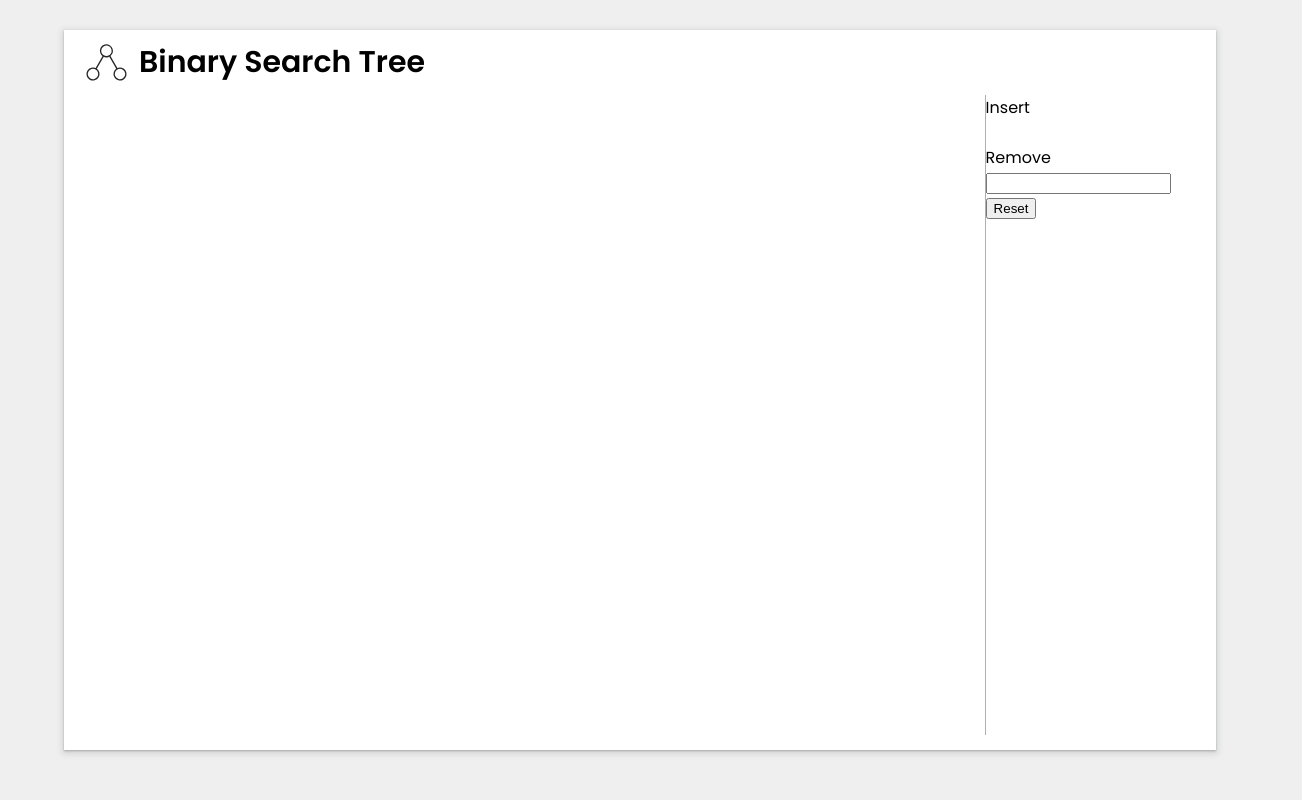
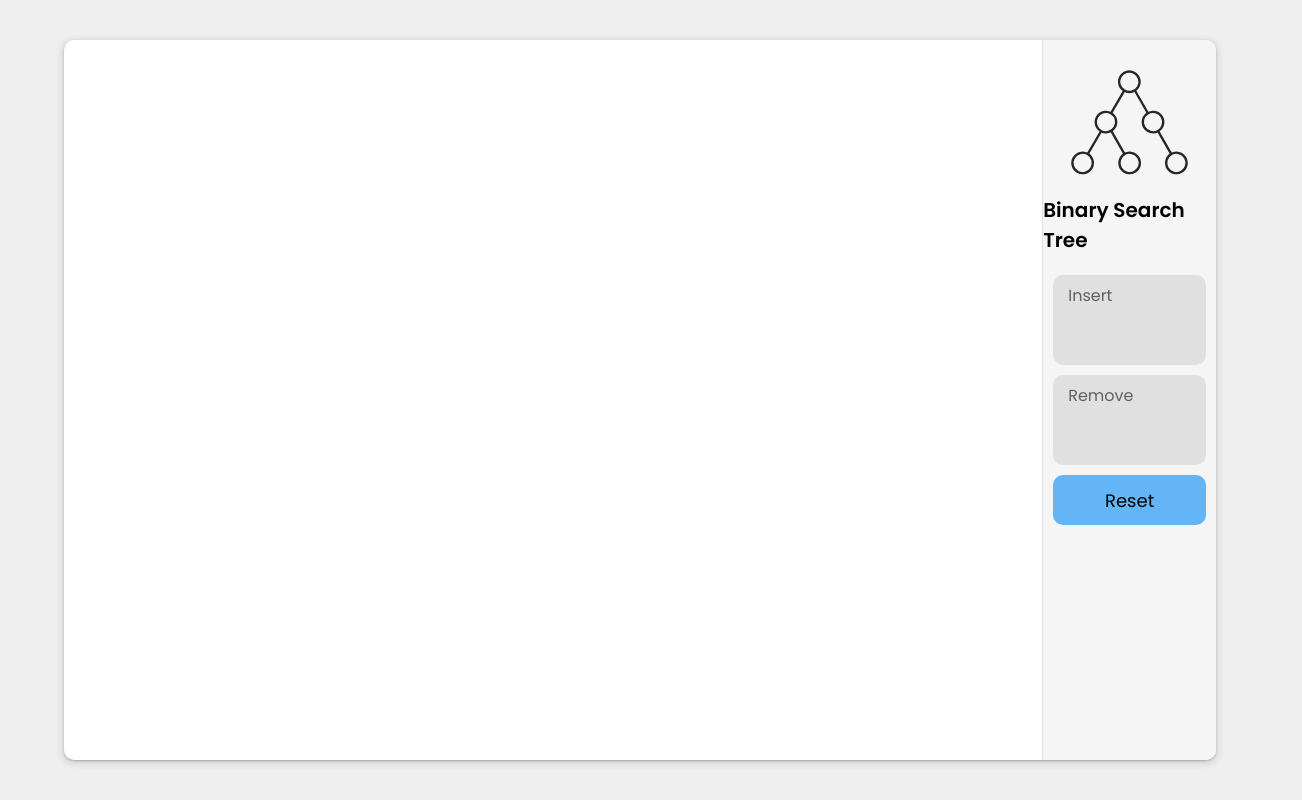
Before and after one commit to ckdhkdwns/algospace, a Next.js app: page /board/binary-search-tree in a window 1280 px wide. Shown: the whole page, 1302 px wide, since content can reach past the window. Built offline with nearby package versions, Linux system fonts and the light colour scheme.

Commit message:
FEAT: 애니메이션
BST에 Insert할 때 애니메이션을 추가했습니다.

```diff
--- a/interfaces/types.tsx
+++ b/interfaces/types.tsx
@@ -1,8 +1,11 @@
 export type Node = {
   value: number;
 
+  parentNode: Node | null;
   leftNode: number | null;
   rightNode: number | null;
+
+  depth: number;
 
   top: number;
   left: number;
--- a/pages/_app.tsx
+++ b/pages/_app.tsx
@@ -1,6 +1,10 @@
 import '@/styles/globals.css'
 import type { AppProps } from 'next/app'
+import { ThemeProvider } from "styled-components";
+import { theme } from "styles/theme";
+export default function App({ Component, pageProps }: AppProps) {
 
-export default function App({ Component, pageProps }: AppProps) {
-  return <Component {...pageProps} />
+  return <ThemeProvider theme={theme}>
+    <Component {...pageProps} />
+  </ThemeProvider>
 }
--- a/pages/board/binary-search-tree.tsx
+++ b/pages/board/binary-search-tree.tsx
@@ -1,71 +1,120 @@
 import { useEffect, useState, useRef, RefObject } from "react";
 import styled from "styled-components";
 import Image from "next/image";
-import { motion } from "framer-motion"
+import { AnimationControls, motion, useAnimation, useAnimationControls } from "framer-motion"
 import { Node, Position } from "interfaces/types";
 import { NonEmptyArray } from "interfaces/interfaces";
 
 const Wrapper = styled.div`
   width: 90%;
-  margin: 30px auto;
+  margin: auto auto;
   display: flex;
-
-  flex-direction: column;
-  background-color: white;
+  box-sizing: border-box;
+  background-color: ${props => props.theme.colors.white};
   box-shadow: rgba(60, 64, 67, 0.3) 0px 1px 2px 0px,
     rgba(60, 64, 67, 0.15) 0px 2px 6px 2px;
 
+  border-radius: ${props => props.theme.borderRadius.medium};
   height: 90vh;
 `;
 const Header = styled.div`
   display: flex;
   margin: 10px 0px;
 `;
-const Insert = styled.div``;
-const InsertInput = styled.input`
-  all: unset;
+
+const Form = styled.div`
+  display: flex;
+  flex-direction: column;
+
+  margin: 10px;
+  box-sizing: border-box;
+  &:focus {
+    background: #BDBDBD;
+  }
+`
+const Insert = styled(Form)`
+    position: relative;
+`;
+const Remove = styled(Form)`
 `;
 
-const Remove = styled.div``;
-const RemoveInput = styled.input``;
+const Input = styled.input`
+  all: unset;
+  font-size: 30px;
+  padding: 35px 20px 10px 20px;
+  border-radius: ${props => props.theme.borderRadius.medium};
+  background: ${props => props.theme.colors.gray200};
+  box-sizing: border-box;
+  &:focus {
+    border: 2px solid gray;
+    padding: 33px 18px 8px 18px;
+  }
+`
 
-const Main = styled.div`
-  border-radius: 10px;
-  display: flex;
+const InputTitle = styled.div`
+  position: absolute;
+    color: #616161;
+    margin: 8px 15px;
+`
+const InsertInput = styled(Input)`
 `;
+
+const RemoveInput = styled(Input)``;
+
 const Board = styled.div`
   display: flex;
-
-  width: 80%;
-  height: 100%;
-
+  width: 85%;
+  height: 90%;
+  flex-direction: column;
   border-radius: 10px;
   position: relative;
 `;
 
 const Title = styled.div`
   display: flex;
-  font-size: 30px;
+  width: fit-content;
+  font-size: 20px;
   font-weight: 700;
+  width: fit-content;
+
+    flex-direction: column;
+    font-weight: 700;
+    margin: 10px auto 20px;
   img {
-    margin: 0 10px 0 20px;
+    margin: 10px auto;
   }
 `;
 
 const Controller = styled.div`
-  border-left: 1px solid #afafaf;
-  width: 20%;
+  border-left: 1px solid ${(props) => props.theme.colors.gray200};
+  width: 15%;
   height: 100%;
-  background: #ffffff;
+  background: ${(props) => props.theme.colors.gray100};
   border-radius: 0 10px 10px 0;
 `;
 
+const ResetButton = styled.button`
+  all: unset;
+    width: -webkit-fill-available;
+    background: ${(props) => props.theme.colors.brightBlue};
+    border-radius: 10px;
+    height: 50px;
+    margin: 0px 10px;
+    text-align: center;
+    font-size: 18px;
+    transition: 0.2s all;
+    &:hover {
+
+      background: ${(props) => props.theme.colors.translucentBlue};
+    }
+`
 const Circle = styled(motion.circle)`
   fill: #ffffff;
   stroke-width: 3px;
 `;
 const Line = styled(motion.line)`
   stroke-width: 3px;
+
 `;
 
 const Text = styled(motion.text)`
@@ -85,107 +134,129 @@ export default function BinarySearchTree() {
   const insertInput = useRef<HTMLInputElement>(null);
   const removeInput = useRef<HTMLInputElement>(null);
   const [nodePosition, setNodePosition] = useState<Position[]>([]);
+  const [insertNodePath, setInsertNodePath] = useState([rootNode]);
 
-  const nodesXGap = 8;
-  const nodesYGap = 70;
-  const maxDepth = 5;
+  const XGAP = 8;
+  const YGAP = 70;
+  const MAX_DEPTH = 5;
   const rootNodeMarginTop = 100;
 
-  const getXPositionOfElement = (element:RefObject<HTMLDivElement>) => {
-    if(element.current) return element?.current?.offsetWidth / 2;
-    else return 400;
+  const DEFAULT_POSITION = 400;
+
+  const getXPositionOfElement = (element: RefObject<HTMLDivElement>) => {
+
+    if (element.current) return element?.current?.offsetWidth / 2;
+    else return DEFAULT_POSITION;
   }
 
-  const insertNodeIntoBST = (
-    insertValue: number,
-    index: number | null,
-    depth: number,
-    x: number
-  ) => {
-    if (index === null) return;
-    if (nodes.length == rootNode) {
-      // 삽입하려는 노드가 첫번째 노드 (root node)라면
+  const appendLeftChild = (parentNode:Node, value: number, xPosition: number) => {
     setNodes([
+      ...nodes,
       {
-          value: (insertValue *= 1),
+        value: value,
+
+        parentNode: parentNode,
         leftNode: null,
         rightNode: null,
 
+        depth: parentNode.depth + 1,
+        top: parentNode.top + YGAP,
+        left: parentNode.left - xPosition * XGAP,
+        active: true,
+      },
+    ]);
+  }
+
+  const appendRightChild = (parentNode: Node, value: number, xPosition: number) => {
+    setNodes([
+      ...nodes,
+      {
+        value: value,
+
+        parentNode: parentNode,
+        leftNode: null,
+        rightNode: null,
+
+        depth: parentNode.depth + 1,
+        top: parentNode.top + YGAP,
+        left: parentNode.left + xPosition * XGAP,
+        active: true,
+      },
+    ]);
+  }
+
+  const appendRootNode = (value: number) => {
+    setNodes([
+      {
+        value: value,
+
+        parentNode: null,
+        leftNode: null,
+        rightNode: null,
+
+        depth: 0,
         top: rootNodeMarginTop,
         left: getXPositionOfElement(boardRef),
         active: true,
       },
     ]);
+  }
+
+  const insertNode = (
+    insertValue: number,
+    index: number | null,
+    depth: number,
+    xPosition: number,
+    path: number[]
+  ) => {
+    if (index === null) return;
+    if (nodes.length == rootNode) { // 삽입하려는 노드가 첫번째 노드 (root node)라면
+      appendRootNode(insertValue);
       return;
     }
     if (insertValue < nodes[index].value) {
-      if (nodes[index].leftNode) {
-        insertNodeIntoBST(
+      const node = nodes[index].leftNode;
+      if (node) {
+        path.push(node);
+        insertNode(
           insertValue,
-          nodes[index].leftNode,
+          node,
           depth + 1,
-          x - 2 ** (maxDepth - depth)
-        );
+          xPosition - 2 **  (MAX_DEPTH - depth),path);
       } else {
         nodes[index].leftNode = nodes.length;
-        setNodePosition([
-          ...nodePosition,
-          {
-            index: nodes.length,
-            top: nodes[index].top + nodesYGap,
-            left: nodes[index].left - x * nodesXGap,
-          },
-        ]);
-        setNodes([
-          ...nodes,
-          {
-            value: (insertValue *= 1),
-            leftNode: null,
-            rightNode: null,
-
-            top: nodes[index].top,
-            left: nodes[index].left,
-            active: true,
-          },
-        ]);
+        appendLeftChild(nodes[index], insertValue, xPosition);
+        path.push(nodes.length);
+        setInsertNodePath(path);
       }
     } else {
-      if (nodes[index].rightNode) {
-        insertNodeIntoBST(
+      const node = nodes[index].rightNode;
+      if (node) {
+        path.push(node);
+        insertNode(
           insertValue,
-          nodes[index].rightNode,
+          node,
           depth + 1,
-          x - 2 ** (maxDepth - depth)
+          xPosition - 2 **  (MAX_DEPTH - depth),
+          path
         );
       } else {
         nodes[index].rightNode = nodes.length;
-        setNodePosition([
-          ...nodePosition,
-          {
-            index: nodes.length,
-            top: nodes[index].top + nodesYGap,
-            left: nodes[index].left + x * nodesXGap,
-          },
-        ]);
-        setNodes([
-          ...nodes,
-          {
-            value: (insertValue *= 1),
-            leftNode: null,
-            rightNode: null,
-
-            top: nodes[index].top,
-            left: nodes[index].left,
-            active: true,
-          },
-        ]);
+        appendRightChild(nodes[index], insertValue, xPosition);
+        path.push(nodes.length);
+        setInsertNodePath(path);
       }
     }
+
   };
 
 
   function isNonEmpty<T>(arr: Array<T>): arr is NonEmptyArray<T> {
     return arr.length > 0;
+  }
+
+  const getRemoveIndex = (value:number) => {
+
   }
 
   const getRemoveIndexAndSuccessorIndex = (value: number) => {
@@ -226,7 +297,7 @@ export default function BinarySearchTree() {
   const removeNodeInBST = (removeValue: number) => {
     const indexs: number[] = getRemoveIndexAndSuccessorIndex(removeValue);
     const removeIndex: number = indexs[0];
-    const successorIndex = indexs[1];
+    const successorIndex: number = indexs[1];
 
     nodes[removeIndex].active = false;
 
@@ -302,7 +373,7 @@ export default function BinarySearchTree() {
     // case 4: node to be removed doesn't have any children
     else {
       setNodes(
-        nodes.map((node, idx) => {
+        nodes.map((node) => {
           if (node.leftNode == removeIndex) {
             node.leftNode = null;
           }
@@ -316,7 +387,7 @@ export default function BinarySearchTree() {
   };
 
   useEffect(() => {
-    if(nodes.length == 0) return;
+    if (nodes.length == 0) return;
 
     nodePosition.map((item) => {
       nodes[item.index].top = item.top;
@@ -326,10 +397,21 @@ export default function BinarySearchTree() {
     setNodePosition([]);
   }, [nodes]);
 
+  useEffect(() => {
+
+    console.log(nodes);
+    if (nodes.length == 0) return;
+    animateInsert(nodes[nodes.length-1]);
+  }, [nodes])
+
+  useEffect(() => {
+    console.log(insertNodePath);
+  }, [insertNodePath])
+
   const onInsertInputPress = (e: any) => {
     if (e.key == "Enter") {
       if (!isNaN(e.target.value)) {
-        insertNodeIntoBST(e.target.value, rootNode, 1, 2 ** maxDepth);
+        insertNode(e.target.value*=1, rootNode, 1, 2 ** MAX_DEPTH, [rootNode]);
         e.target.value = "";
       }
     }
@@ -343,72 +425,154 @@ export default function BinarySearchTree() {
       }
     }
   };
+
   const reset = () => {
     setNodes([]);
     setNodePosition([]);
+    setInsertNodePath([0]);
   };
 
-  return (
-    <Wrapper>
-      <Header>
-        <Title>
-          <Image src="/bst-mini.svg" alt="bst" width="45" height="45" />
-          Binary Search Tree
-        </Title>
-      </Header>
-      <Main>
-        <Board id="board" ref={boardRef}>
-          <motion.svg  width="100%" height="80vh">
-            {nodes.map((node) => {
-              if (!node.active) return null;
-              return (
-                <g>
-                  {node.leftNode ? (
-                    <Line
+  const circleControl = useAnimationControls();
+  const leftLineControl = useAnimationControls();
+  const rightLineControl = useAnimationControls();
+  const textControl = useAnimationControls();
+
+  const colorElementsToDefault = (duration: number, delay: number, goalDepth: number) => {
+    leftLineControl.start(idx => ({
+      stroke: "#000000",
+      transition: { duration: duration, delay: delay }
+    }))
+    rightLineControl.start(idx => ({
+      stroke: "#000000",
+      transition: { duration: duration, delay: delay  }
+    }))
+    circleControl.start(idx => ({
+      stroke: "#000000",
+      transition: { duration: duration, delay: delay  }
+    }))
+  }
+
+  const animateInsert = async(insertNode:Node) => {
+    const goalIndex = nodes.length - 1;
+    const goalDepth = insertNode.depth;
+
+    const DELAY = 1;
+    const DURATION = 0.5;
+
+    leftLineControl.start((idx:number) => ({
+      stroke: insertNodePath.includes(nodes[idx].leftNode!) ? "#FF5733" : "#000000",
+      pathLength: 1,
+      transition: {
+        pathLength : { duration: DURATION, delay: (nodes[idx].depth + 1) * (DELAY) },
+        stroke : { duration: DURATION, delay: (nodes[idx].depth + 1) * (DELAY) },
+      }
+    }))
+    rightLineControl.start((idx:number) => ({
+      stroke: insertNodePath.includes(nodes[idx].rightNode!) ? "#FF5733" : "#000000",
+      pathLength: 1,
+      transition: {
+        pathLength : { duration: DURATION, delay: (nodes[idx].depth + 1)* (DELAY) },
+        stroke : { duration: DURATION, delay: (nodes[idx].depth + 1) * (DELAY) },
+      }
+    }))
+
+    textControl.start(idx => ({
+      opacity: 1,
+      transition: { duration: DURATION, delay: nodes[idx].depth == 0 ? (nodes[idx].depth) * (DELAY) : (nodes[idx].depth + DURATION) * (DELAY) }
+    }))
+
+
+    await circleControl.start((idx:number) => ({
+      stroke: insertNodePath.includes(idx)? "#FF5733" : "#000000",
+      opacity: [idx + 1 == nodes.length ? 0 : 1, 1],
+      cx: [idx + 1== nodes.length && nodes[idx].parentNode?.left ? nodes[idx].parentNode?.left: nodes[idx].left, nodes[idx].left],
+      cy: [idx + 1 == nodes.length && nodes[idx].parentNode?.top ? nodes[idx].parentNode?.top: nodes[idx].top, nodes[idx].top],
+
+      transition: {
+        stroke: {
+          duration: DURATION, delay: goalDepth * DELAY > nodes[idx].depth * DELAY ? nodes[idx].depth * DELAY : goalDepth * DELAY
+        },
+        cx: {
+          duration: DURATION, delay: goalDepth * DELAY > nodes[idx].depth * DELAY ? nodes[idx].depth * DELAY : goalDepth * DELAY
+        },
+        cy: {
+          duration: DURATION, delay: goalDepth * DELAY > nodes[idx].depth * DELAY ? nodes[idx].depth * DELAY : goalDepth * DELAY
+        },
+        opacity: {
+          duration: DURATION/5, delay: goalDepth * DELAY > nodes[idx].depth * DELAY ? nodes[idx].depth * DELAY : goalDepth * DELAY
+        }
+      }
+    })).then(() => {
+      colorElementsToDefault(DURATION, DELAY, goalDepth);
+    })
+    setInsertNodePath([rootNode])
+  }
+
+  const leftLineElement = (idx:number) => {
+    const node = nodes[idx];
+    if(!node.leftNode) return;
+    return <Line
       x1={node.left}
       y1={node.top}
       x2={nodes[node.leftNode].left}
       y2={nodes[node.leftNode].top}
       initial={{ stroke: "#FF5733", pathLength: 0 }}
-                      animate={{ stroke: "#000000", pathLength: 1 }}
+      animate={leftLineControl}
+      custom={idx}
       transition={{ duration: 0.5, stroke: { delay: 1, duration: 0.5 } }}
     />
-                  ) : (
-                    ""
-                  )}
-                  {node.rightNode ? (
-                    <Line
+  }
+
+  const rightLineElement = (idx:number) => {
+    const node = nodes[idx];
+    if(!node.rightNode) return;
+    return <Line
       x1={node.left}
       y1={node.top}
       x2={nodes[node.rightNode].left}
       y2={nodes[node.rightNode].top}
       initial={{ stroke: "#FF5733", pathLength: 0 }}
-                      animate={{ stroke: "#000000", pathLength: 1 }}
+      animate={rightLineControl}
+      custom={idx}
       transition={{ duration: 0.5, stroke: { delay: 1, duration: 0.5 } }}
     />
-                  ) : (
-                    ""
-                  )}
-                </g>
-              );
-            })}
+  }
+
+  return (
+    <Wrapper>
+      <Board id="board" ref={boardRef}>
+
+        <motion.svg width="100%" height="80vh">
           {nodes.map((node, idx) => {
             if (!node.active) return null;
             return (
               <g>
+                {leftLineElement(idx)}
+                {rightLineElement(idx)}
+              </g>
+            );
+          })}
+          <Line
+            initial={{ stroke: "#FF5733", pathLength: 0 }}
+
+          />
+          {nodes.map((node, idx) => {
+            if (!node.active) return null;
+            return (
+
+              <g>
                 <Circle
-                      style={{
-
-                      }}
-                      initial={{  stroke: "#FF5733", x: node.left, y: node.top }}
-                      animate={{  stroke: "#000000", x: node.left, y: node.top  }}
-                      transition={{ duration: 0.5, stroke: { delay: 1, duration: 0.5 }}}
+                  className={"circle"+idx}
+                  custom={idx}
+                  initial={{ stroke: "#FF5733"}}
+                  animate={circleControl}
+                  transition={{ duration: 0.5, stroke: { delay: 1, duration: 0.5 } }}
                   r="20" />
                 <Text
                   initial={{ opacity: 0 }}
-                  animate={{ opacity: 1  }}
+                  custom={idx}
+                  animate={textControl}
                   transition={{ delay: 0.3, duration: 0.5 }}
-
                   id={"text" + idx} x={node.left} y={node.top + 2}>
                   {node.value}
                 </Text>
@@ -418,17 +582,20 @@ export default function BinarySearchTree() {
         </motion.svg>
       </Board>
       <Controller>
+        <Title>
+          <Image src="/bst.svg" alt="bst" width="125" height="125" />
+          Binary Search Tree
+        </Title>
         <Insert>
-            Insert{" "}
+          <InputTitle>Insert</InputTitle>
           <InsertInput onKeyPress={onInsertInputPress} ref={insertInput} />
         </Insert>
         <Remove>
-            Remove{" "}
+          <InputTitle>Remove</InputTitle>
           <RemoveInput onKeyPress={onRemoveInputPress} ref={removeInput} />
         </Remove>
-          <button onClick={() => reset()}>Reset</button>
+        <ResetButton onClick={() => reset()}>Reset</ResetButton>
       </Controller>
-      </Main>
     </Wrapper>
   );
 }
--- a/pages/index.tsx
+++ b/pages/index.tsx
@@ -114,10 +114,7 @@
               <BtnTitle>Sorting</BtnTitle>
               <BtnSubtitle>Sort various values</BtnSubtitle>
             </TitleWrapper>
-
           </AVLBtn>
-
-
         </Body>
       </Wrapper>
     )
--- a/styles/globals.css
+++ b/styles/globals.css
@@ -1,9 +1,20 @@
 @import url('https://fonts.googleapis.com/css2?family=Poppins:wght@400;500;600&display=swap');
 
 /*  colors import from https://htmlcolorcodes.com/ */
+html {
+    height: 100%;
+}
 body{
     all: unset;
     font-family: "Poppins", sans-serif;
     font-weight: 400;
+    display: inline-block;
+    width: 100%;
     background: #efefef;
+    height: 100%;
 }
+
+#__next{
+    height: 100%;
+    display: flex;
+}
--- /dev/null
+++ b/styles/theme.tsx
@@ -0,0 +1,18 @@
+export const theme = {
+    colors: {
+        white: "#ffffff",
+        gray100: "#F5F5F5",
+        gray200: "#E0E0E0",
+        gray300: "#BDBDBD",
+        gray400: "#616161",
+
+        brightRed: "#FF5733",
+        brightBlue: "#64B5F6",
+        translucentBlue: "#64B5F6af"
+    },
+    borderRadius: {
+        small: "5px",
+        medium: "10px",
+        large: "20px",
+    }
+}
```
Also changed, not shown: styles/binarySearchTree.tsx (added). Lines whose indentation alone changed are shown as unchanged.
